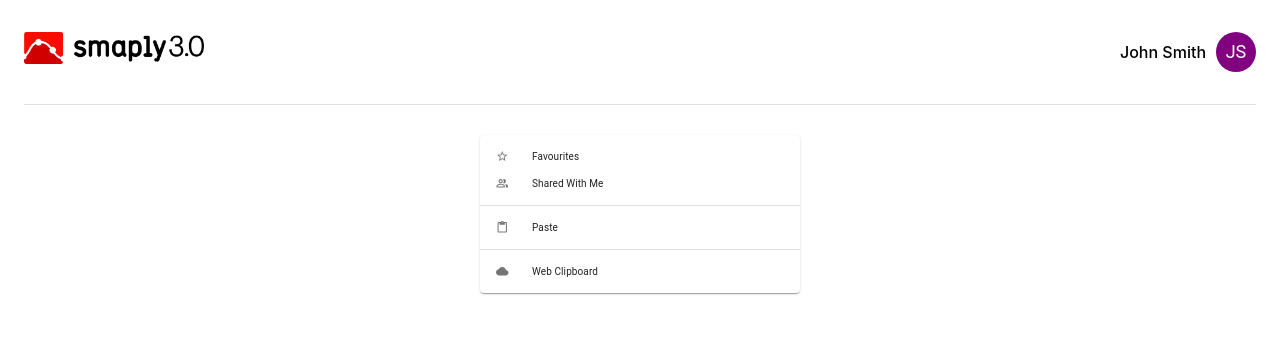
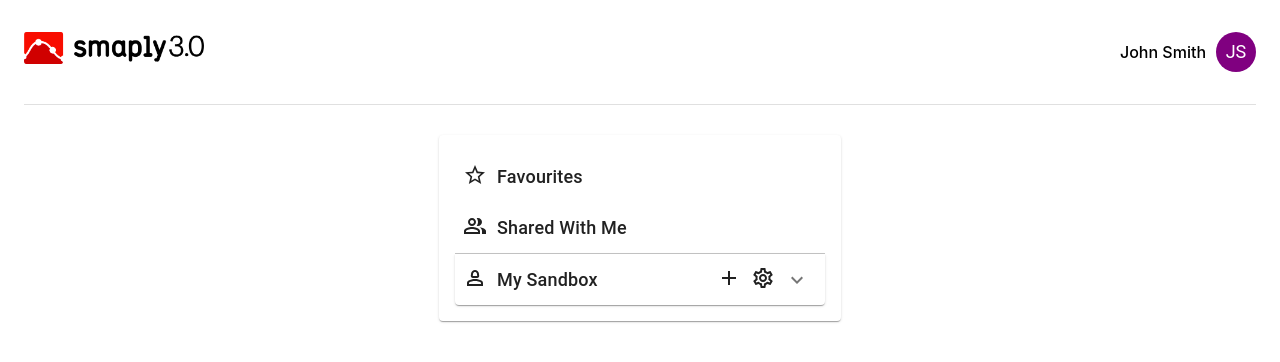
Before and after one commit to shubham43MP/smaply-persona-test, a React (Vite) app: page / in a window 1280 px wide. Shown: the top 362 px of the page. Built offline with nearby package versions, Linux system fonts and the light colour scheme.

Commit message:
some basic designs fixed

```diff
--- a/src/components/PersonasMenu/PersonasMenu.tsx
+++ b/src/components/PersonasMenu/PersonasMenu.tsx
@@ -4,42 +4,115 @@ import MenuList from '@mui/material/MenuList';
 import MenuItem from '@mui/material/MenuItem';
 import ListItemText from '@mui/material/ListItemText';
 import ListItemIcon from '@mui/material/ListItemIcon';
-import ContentPaste from '@mui/icons-material/ContentPaste';
+import Typography from '@mui/material/Typography';
 import Cloud from '@mui/icons-material/Cloud';
 import StarOutlineIcon from '@mui/icons-material/StarOutline';
 import PeopleAltOutlinedIcon from '@mui/icons-material/PeopleAltOutlined';
+import Accordion from '@mui/material/Accordion';
+import AccordionSummary from '@mui/material/AccordionSummary';
+import AccordionDetails from '@mui/material/AccordionDetails';
+import ExpandMoreIcon from '@mui/icons-material/ExpandMore';
+import Person2OutlinedIcon from '@mui/icons-material/Person2Outlined';
+import { Box, SvgIconTypeMap } from '@mui/material';
+import { OverridableComponent } from '@mui/material/OverridableComponent';
+import AddOutlinedIcon from '@mui/icons-material/AddOutlined';
+import SettingsOutlinedIcon from '@mui/icons-material/SettingsOutlined';
+
+type DestinedIconsProps = {
+  Icon: OverridableComponent<SvgIconTypeMap<{}, 'svg'>> & {
+    muiName: string;
+  };
+};
+
+const DestinedIcons = ({ Icon }: DestinedIconsProps) => {
+  return (
+    <Icon
+      sx={{
+        width: '2.4rem',
+        height: '2.4rem'
+      }}
+      fontSize="large"
+    />
+  );
+};
 
 export const PersonasMenu = () => {
   return (
-    <Paper sx={{ width: 320, maxWidth: '100%' }}>
-      <MenuList>
-        <MenuItem>
-          <ListItemIcon>
-            <StarOutlineIcon fontSize="small" />
-          </ListItemIcon>
-          <ListItemText>Favourites</ListItemText>
-        </MenuItem>
-        <MenuItem>
-          <ListItemIcon>
-            <PeopleAltOutlinedIcon fontSize="small" />
-          </ListItemIcon>
-          <ListItemText>Shared With Me</ListItemText>
-        </MenuItem>
-        <Divider />
-        <MenuItem>
-          <ListItemIcon>
-            <ContentPaste fontSize="small" />
-          </ListItemIcon>
-          <ListItemText>Paste</ListItemText>
-        </MenuItem>
-        <Divider />
-        <MenuItem>
-          <ListItemIcon>
-            <Cloud fontSize="small" />
-          </ListItemIcon>
-          <ListItemText>Web Clipboard</ListItemText>
-        </MenuItem>
-      </MenuList>
+    <Paper sx={{ width: 370, maxWidth: '100%', padding: '1.6rem' }}>
+      <Box sx={{ display: 'flex', padding: '1.2rem .8rem' }}>
+        <DestinedIcons Icon={StarOutlineIcon} />
+        <Typography
+          sx={{
+            marginLeft: '1rem',
+            alignSelf: 'center',
+            fontWeight: 500,
+            fontSize: '1.8rem'
+          }}
+        >
+          Favourites
+        </Typography>
+      </Box>
+      <Box sx={{ display: 'flex', padding: '1.2rem .8rem' }}>
+        <DestinedIcons Icon={PeopleAltOutlinedIcon} />
+        <Typography
+          sx={{
+            marginLeft: '1rem',
+            alignSelf: 'center',
+            fontWeight: 500,
+            fontSize: '1.8rem'
+          }}
+        >
+          Shared With Me
+        </Typography>
+      </Box>
+      <Divider />
+      <Accordion>
+        <AccordionSummary
+          expandIcon={<DestinedIcons Icon={ExpandMoreIcon} />}
+          aria-controls="panel1-content"
+          id="panel1-header"
+          sx={{
+            paddingLeft: '.8rem'
+          }}
+        >
+          <Box
+            sx={{
+              display: 'flex',
+              justifyContent: 'space-between',
+              width: '100%'
+            }}
+          >
+            <Box sx={{ display: 'flex' }}>
+              <DestinedIcons Icon={Person2OutlinedIcon} />
+              <Typography
+                sx={{
+                  marginLeft: '1rem',
+                  alignSelf: 'center',
+                  fontWeight: 500,
+                  fontSize: '1.8rem'
+                }}
+              >
+                My Sandbox
+              </Typography>
+            </Box>
+            <Box
+              sx={{
+                justifySelf: 'space-between',
+                gap: '1rem',
+                display: 'flex',
+                marginRight: '1rem'
+              }}
+            >
+              <DestinedIcons Icon={AddOutlinedIcon} />
+              <DestinedIcons Icon={SettingsOutlinedIcon} />
+            </Box>
+          </Box>
+        </AccordionSummary>
+        <AccordionDetails>
+          Lorem ipsum dolor sit amet, consectetur adipiscing elit. Suspendisse
+          malesuada lacus ex, sit amet blandit leo lobortis eget.
+        </AccordionDetails>
+      </Accordion>
     </Paper>
   );
 };
```
